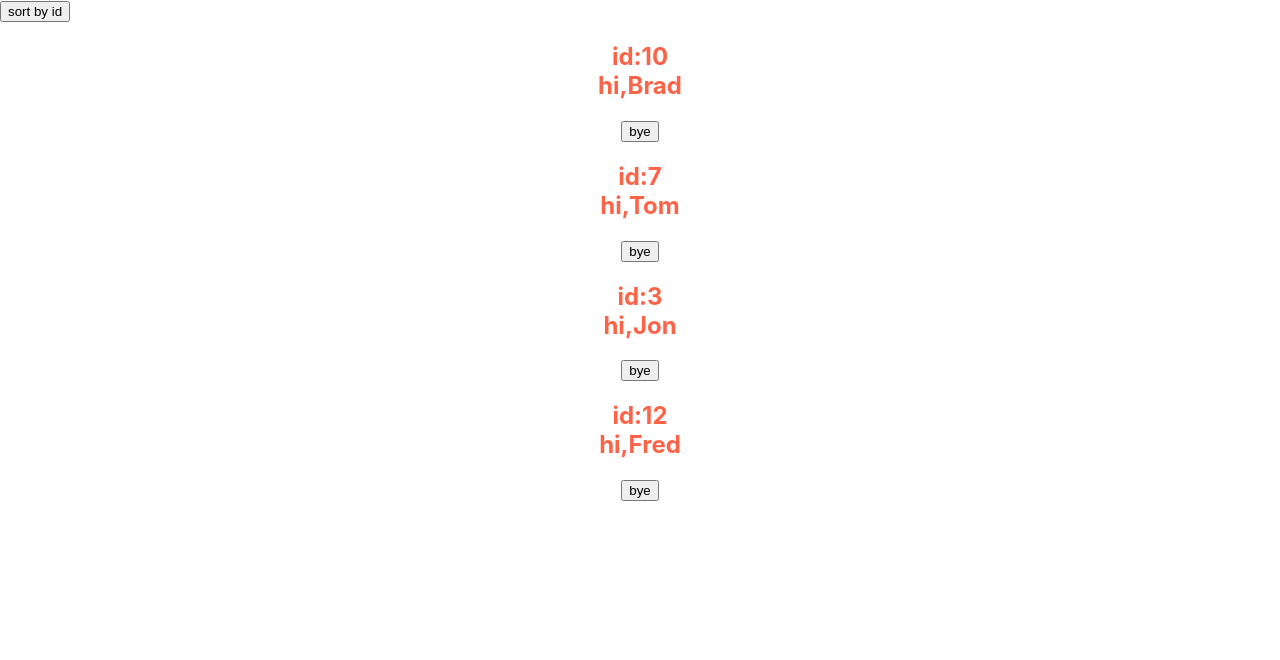
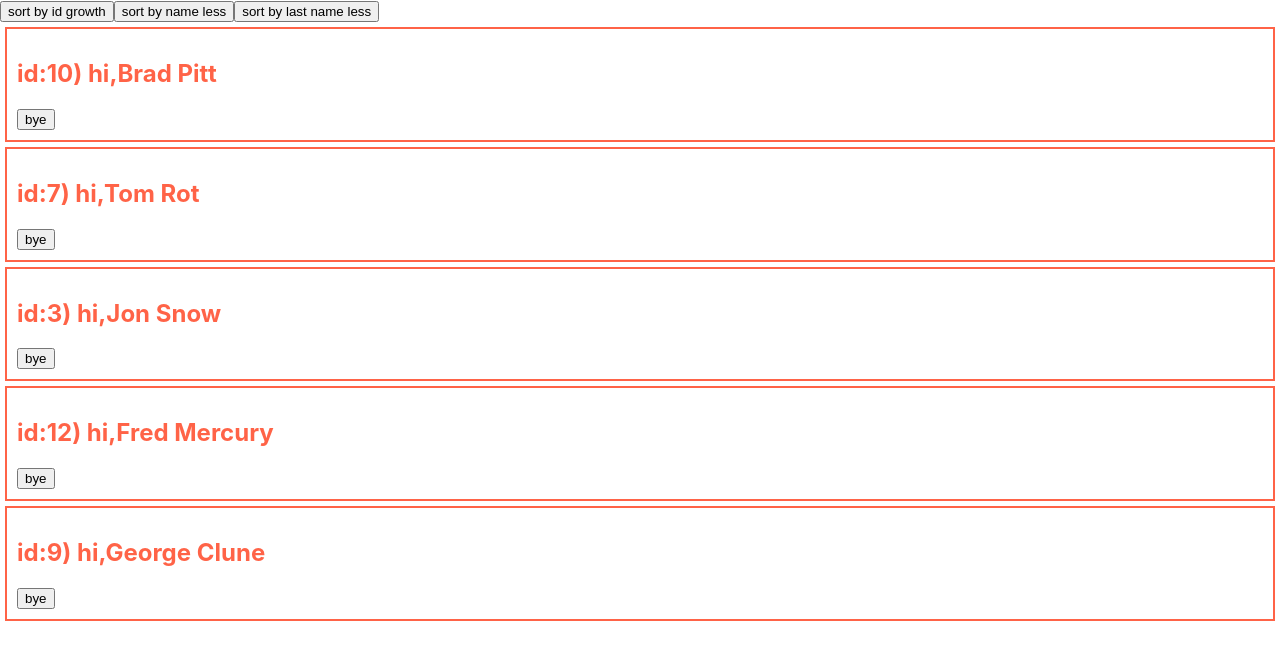
Before and after one commit to Maskot88/react-app, a React (Create React App) app: page / in a window 1280 px wide. Shown: the top 660 px of the page. Built offline with nearby package versions, Linux system fonts and the light colour scheme.

Commit message:
Add sort lastName

```diff
--- a/src/App.css
+++ b/src/App.css
@@ -3,7 +3,8 @@
   color: teal;
 }
 .welcome{
-  text-align: center;
-  color: tomato
-  ;
+  padding: 10px;
+  margin: 5px;
+  color: tomato;
+  border: 2px solid tomato;
 }
--- a/src/App.js
+++ b/src/App.js
@@ -1,36 +1,13 @@
-import React, { Component } from "react";
+import React from "react";
 import "./App.css";
-import Ciao from "./components/Ciao";
+import CiaoSection from "./components/CiaoSection";
 
-class App extends Component {
-  constructor(props) {
-    super(props);
-    this.state = {
-      users: [
-        { id: 10, firstName: "Brad", lastName: "Pitt" },
-        { id: 7, firstName: "Tom", lastName: "Rot" },
-        { id: 3, firstName: "Jon", lastName: "Snow" },
-        { id: 12, firstName: "Fred", lastName: "Mercury" },
-      ],
-    };
-  }
-  sortById =()=> {
-    const {users} = this.state;
-    const newUsers = [...users];
-    newUsers.sort((a,b)=>a.id-b.id);
-    this.setState({users:newUsers})
-  }
-  render() {
-    const { users } = this.state;
+const App = () => {
     return (
       <>
-      <button onClick={this.sortById}>sort by id</button>
-        {users.map((user,index) => (
-          <Ciao key={index} id={user.id} name={user.firstName} classStyle="welcome" />
-        ))}
+        <CiaoSection />
       </>
     );
-  }
 }
 
 export default App;
--- a/src/components/Ciao/index.js
+++ b/src/components/CiaoSection/Ciao/index.js
@@ -19,8 +19,8 @@ class Ciao extends Component {
     }
     return (
       <article className={classStyle}>
-        <h2> id:{id} <br/>
-          {isHi ? "hi" : "bye"},{name ?? "anonim"}
+        <h2> id:{id})
+          {isHi ? " hi" : " bye"},{name ?? "anonim"}
         </h2>
         <button onClick={this.handleSwitch}>{isHi ? "bye" : "hi"}</button>
       </article>
--- /dev/null
+++ b/src/components/CiaoSection/CiaoList/index.js
@@ -0,0 +1,17 @@
+import React from "react";
+import Ciao from "../Ciao";
+
+const CiaoList = (props) => {
+  const mapUsers = (user) => (
+    <Ciao
+      key={user.id}
+      id={user.id}
+      name={user.firstName + " " + user.lastName}
+      classStyle="welcome"
+    />
+  );
+    const { users } = props;
+    return <>{users.map(mapUsers)}</>;
+}
+
+export default CiaoList;
--- /dev/null
+++ b/src/components/CiaoSection/index.js
@@ -0,0 +1,82 @@
+import React, { Component } from "react";
+import CiaoList from "./CiaoList";
+
+class CiaoSection extends Component {
+  constructor(props) {
+    super(props);
+    this.state = {
+      users: [
+        { id: 10, firstName: "Brad", lastName: "Pitt" },
+        { id: 7, firstName: "Tom", lastName: "Rot" },
+        { id: 3, firstName: "Jon", lastName: "Snow" },
+        { id: 12, firstName: "Fred", lastName: "Mercury" },
+        { id: 9, firstName: "George", lastName: "Clune" },
+      ],
+      isDirectGrowthById: true,
+    };
+  }
+  sortById = () => {
+    const { users, isDirectGrowthById } = this.state;
+    const newUsers = [...users];
+    newUsers.sort((a, b) => (isDirectGrowthById ? a.id - b.id : b.id - a.id));
+    this.setState({ users: newUsers, isDirectGrowthById: !isDirectGrowthById });
+  };
+  sortByName = () => {
+    const { users, isDirectGrowthByName } = this.state;
+    const newUsers = [...users];
+    newUsers.sort((a, b) => {
+      const nameA = a.firstName.toUpperCase() + " " + a.lastName.toUpperCase();
+      const nameB = b.firstName.toUpperCase() + " " + b.lastName.toUpperCase();
+      if (isDirectGrowthByName) {
+        return nameA.localeCompare(nameB);
+      } else {
+        return nameB.localeCompare(nameA);
+      }
+    });
+    this.setState({
+      users: newUsers,
+      isDirectGrowthByName: !isDirectGrowthByName,
+    });
+  };
+  sortByLastName = () => {
+    const { users, isDirectGrowthByLastName } = this.state;
+    const newUsers = [...users];
+    newUsers.sort((a, b) => {
+      const nameA = a.firstName.toUpperCase() + " " + a.lastName.toUpperCase();
+      const nameB = b.firstName.toUpperCase() + " " + b.lastName.toUpperCase();
+      if (isDirectGrowthByLastName) {
+        return nameA.localeCompare(nameB);
+      } else {
+        return nameB.localeCompare(nameA);
+      }
+    });
+    this.setState({
+      users: newUsers,
+      isDirectGrowthByLastName: !isDirectGrowthByLastName,
+    });
+  };
+  render() {
+    const {
+      users,
+      isDirectGrowthById,
+      isDirectGrowthByName,
+      isDirectGrowthByLastName,
+    } = this.state;
+    return (
+      <>
+        <button onClick={this.sortById}>
+          sort by id {isDirectGrowthById ? "growth" : "less"}
+        </button>
+        <button onClick={this.sortByName}>
+          sort by name {isDirectGrowthByName ? "growth" : "less"}
+        </button>
+        <button onClick={this.sortByLastName}>
+          sort by last name {isDirectGrowthByLastName ? "growth" : "less"}
+        </button>
+        <CiaoList users={users}/>
+      </>
+    );
+  }
+}
+
+export default CiaoSection;
```
